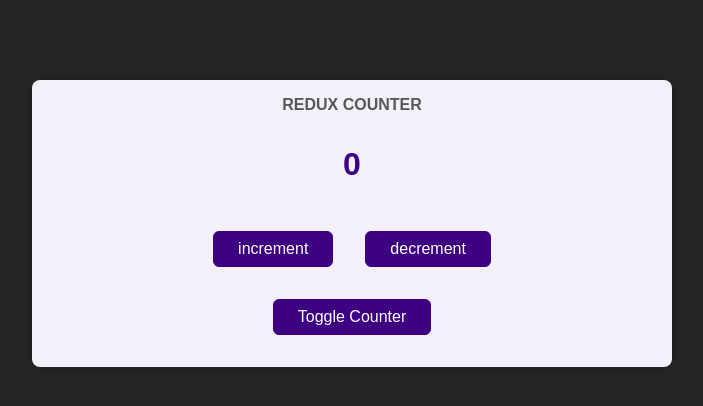
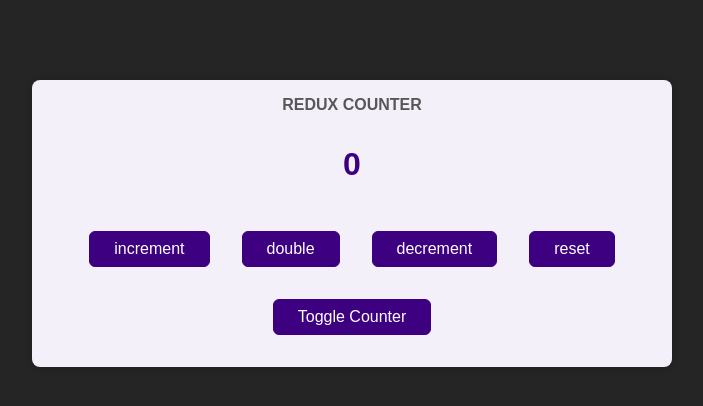
Before and after one commit to caseytite/react-udemy-course, a React (Create React App) app in the folder learnRedux/reactRedux/: page / in a window 1280 px wide. Shown: the top 406 px of the page, without its empty margins (288-991 px from the left). Built offline with nearby package versions, Linux system fonts and the light colour scheme.

Commit message:
add a toggle state to redux

```diff
--- a/learnRedux/reactRedux/src/components/Counter.js
+++ b/learnRedux/reactRedux/src/components/Counter.js
@@ -1,17 +1,26 @@
-import { Component } from "react";
+// import { Component } from "react";
 import { useSelector, useDispatch, connect } from "react-redux";
+// connect is needed for the class based components
+// import { useSelector, useDispatch, connect } from "react-redux";
 import classes from "./Counter.module.css";
 
 const Counter = () => {
   const dispatch = useDispatch();
   const counter = useSelector((state) => state.counter);
   const toggle = useSelector((state) => state.toggle);
-
   const incrementHandler = () => {
     dispatch({ type: "increment" });
   };
   const decrementHandler = () => {
     dispatch({ type: "decrement" });
+  };
+
+  const doubleHandler = () => {
+    dispatch({ type: "double", amount: counter });
+  };
+
+  const resetHandler = () => {
+    dispatch({ type: "reset", amount: counter });
   };
 
   const toggleCounterHandler = () => {
@@ -21,54 +30,58 @@ const Counter = () => {
   return (
     <main className={classes.counter}>
       <h1>Redux Counter</h1>
-      <div className={classes.value}>{counter}</div>
+      {toggle && <div className={classes.value}>{counter}</div>}
       <div>
         <button onClick={incrementHandler}>increment</button>
+        <button onClick={doubleHandler}>double</button>
         <button onClick={decrementHandler}>decrement</button>
+        <button onClick={resetHandler}>reset</button>
       </div>
       <button onClick={toggleCounterHandler}>Toggle Counter</button>
     </main>
   );
 };
 
-class ClassCounter extends Component {
-  incrementHandler = () => {
-    this.props.increment();
-  };
-  decrementHandler = () => {
-    this.props.decrement();
-  };
-  toggleCounterHandler = () => {};
+export default Counter;
 
-  render() {
-    return (
-      <main className={classes.counter}>
-        <h1>Redux Counter</h1>
-        <div className={classes.value}>{this.props.counter}</div>
+// class ClassCounter extends Component {
+//   incrementHandler = () => {
+//     this.props.increment();
+//   };
+//   decrementHandler = () => {
+//     this.props.decrement();
+//   };
+//   toggleCounterHandler = () => {};
 
-        <div>
-          <button onClick={this.incrementHandler.bind()}>increment</button>
-          <button onClick={this.decrementHandler.bind()}>decrement</button>
-        </div>
+//   render() {
+//     return (
+//       <main className={classes.counter}>
+//         <h1>Redux Counter</h1>
+//         <div className={classes.value}>{this.props.counter}</div>
 
-        <button onClick={this.toggleCounterHandler}>Toggle Counter</button>
-      </main>
-    );
-  }
-}
+//         <div>
+//           <button onClick={this.incrementHandler.bind()}>increment</button>
+//           <button onClick={this.decrementHandler.bind()}>decrement</button>
+//         </div>
 
-const mapStateToProps = (state) => {
-  return {
-    counter: state.counter,
-  };
-};
+//         <button onClick={this.toggleCounterHandler}>Toggle Counter</button>
+//       </main>
+//     );
+//   }
+// }
 
-const mapDispatchToProps = (dispatch) => {
-  return {
-    increment: () => dispatch({ type: "increment" }),
-    decrement: () => dispatch({ type: "decrement" }),
-  };
-};
+// const mapStateToProps = (state) => {
+//   return {
+//     counter: state.counter,
+//   };
+// };
 
-// export default Counter;
-export default connect(mapStateToProps, mapDispatchToProps)(ClassCounter);
+// const mapDispatchToProps = (dispatch) => {
+//   return {
+//     increment: () => dispatch({ type: "increment"}),
+//     decrement: () => dispatch({ type: "decrement" }),
+//   };
+// };
+
+// // export default Counter;
+// export default connect(mapStateToProps, mapDispatchToProps)(ClassCounter);
--- a/learnRedux/reactRedux/src/store/index.js
+++ b/learnRedux/reactRedux/src/store/index.js
@@ -7,15 +7,30 @@ const counterReducer = (
   if (action.type === "increment") {
     return {
       counter: ++currentState.counter,
+      toggle: currentState.toggle,
     };
   }
   if (action.type === "decrement") {
     return {
       counter: --currentState.counter,
+      toggle: currentState.toggle,
+    };
+  }
+  if (action.type === "double") {
+    return {
+      counter: (currentState.counter += action.amount),
+      toggle: currentState.toggle,
+    };
+  }
+  if (action.type === "reset") {
+    return {
+      counter: (currentState.counter -= action.amount),
+      toggle: currentState.toggle,
     };
   }
   if (action.type === "toggle") {
     return {
+      counter: currentState.counter,
       toggle: !currentState.toggle,
     };
   }
```
